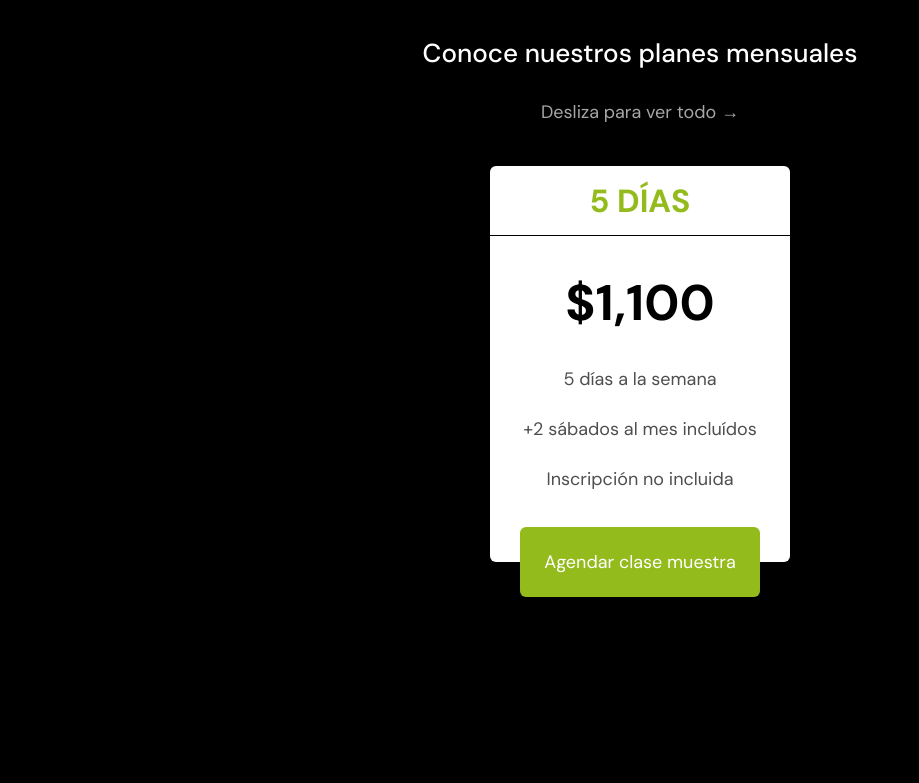
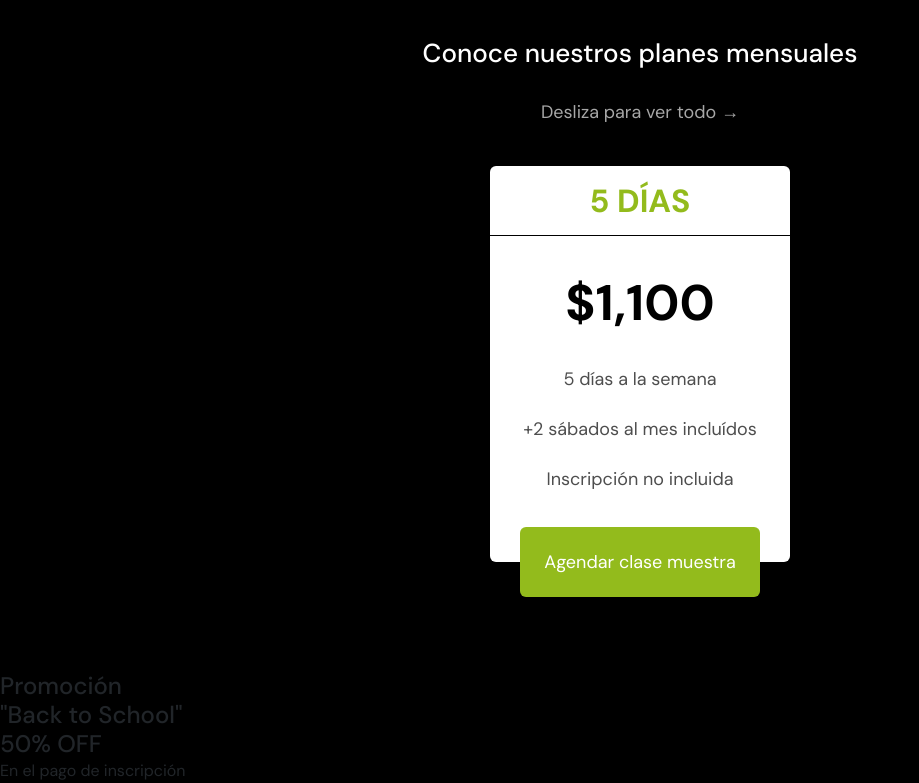
Before and after one commit to sgarnica1/bullet-landing, a plain HTML site: page index.html in a window 1280 px wide. Shown: the part 1901-2684 px from the top of the page, without its empty margins (0-919 px from the left). Before the commit the page ends 2573 px from the top, so only its background shows below. Drawn offline with nearby package versions, Linux system fonts and the light colour scheme.

Commit message:
Promo banner done

```diff
--- a/index.html
+++ b/index.html
@@ -301,6 +301,14 @@
           </div>
         </div>
         </section>
+
+        <section class="promo-banner">
+          <div class="promo-banner__container">
+            <h4>Promoción <br> "Back to School"</h4>
+            <h4>50% OFF</h4>
+            <p>En el pago de inscripción</p>
+          </div>
+        </section>
       </main>
     </div>
   </div>
```
